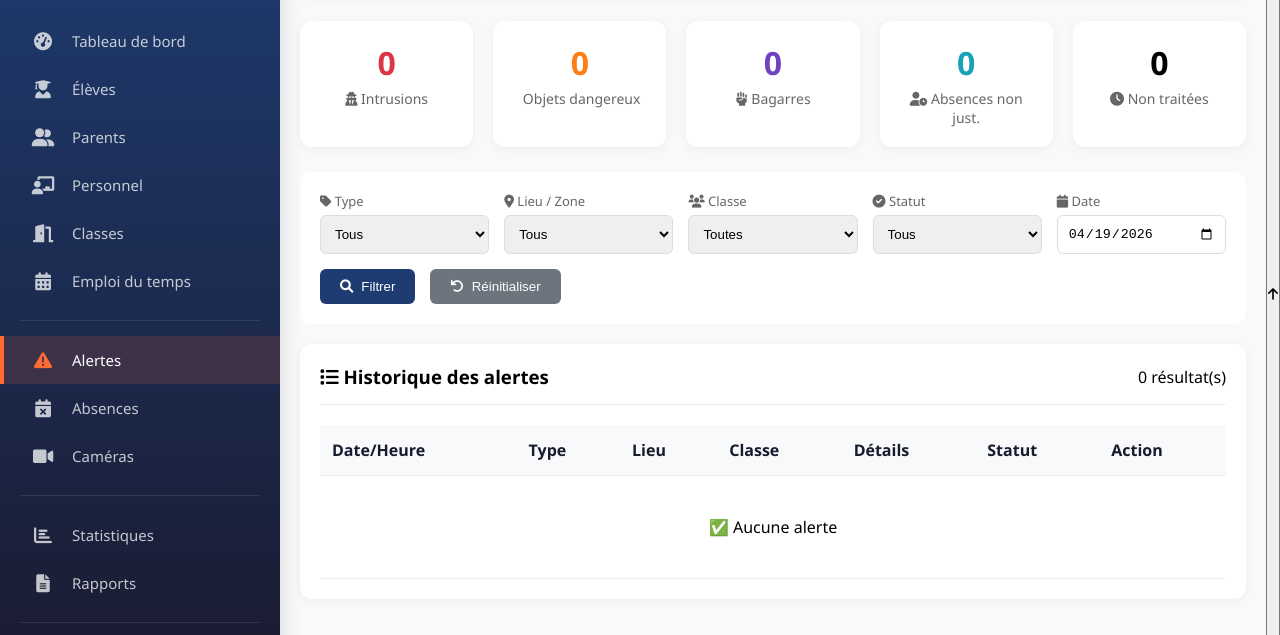
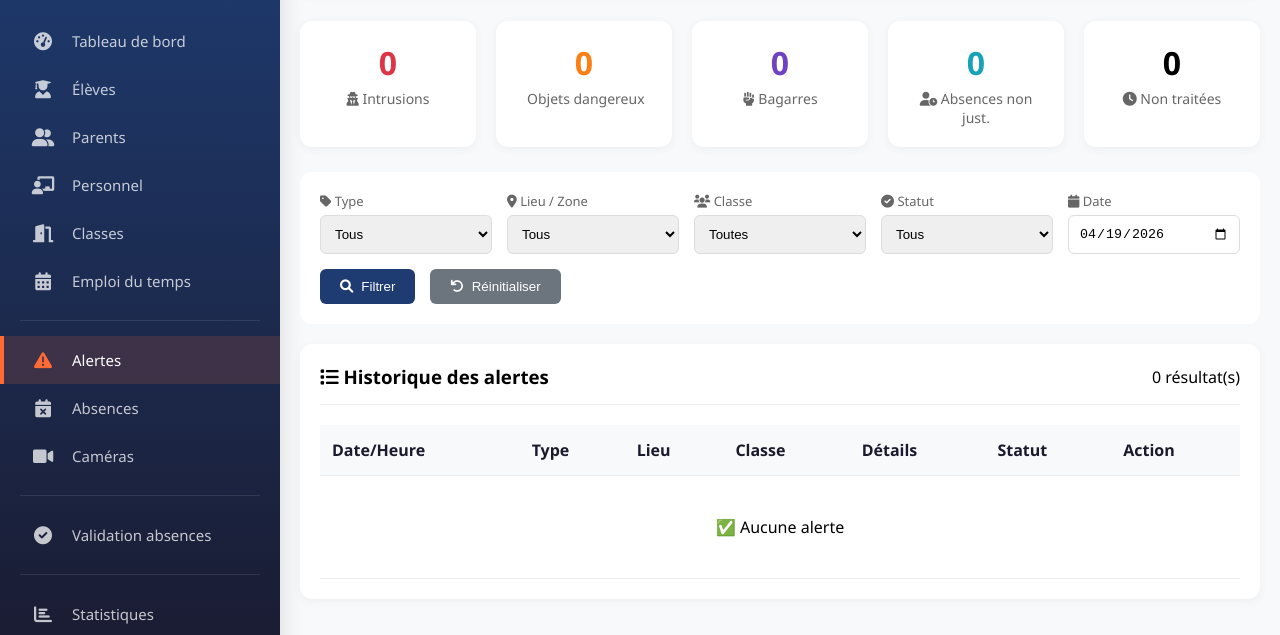
Before and after one commit to Joel2Diahou/ssi-inagohi-frontend, a plain HTML site: page alertes.html in a window 1280 px wide. Shown: the part 106-741 px from the top of the page. Drawn offline with Linux system fonts and the light colour scheme; no server answers; sample sign-in values are in the browser's storage; some icons are missing.

Commit message:
Update alertes.html
Correction affichage alertes + suppression bouton retour haut

```diff
--- a/alertes.html
+++ b/alertes.html
@@ -6,7 +6,6 @@
     <title>Alertes - SSI Inagohi</title>
     <link rel="stylesheet" href="https://cdnjs.cloudflare.com/ajax/libs/font-awesome/6.0.0/css/all.min.css">
     <style>
-
     * { margin: 0; padding: 0; box-sizing: border-box; }
 
     :root {
@@ -366,7 +365,6 @@
         .page-title p { font-size: 12px !important; }
         .card, .stat-card { padding: 12px !important; }
     }
-</style>
     </style>
 </head>
 <body>
@@ -386,15 +384,13 @@
             <a href="absences.html" class="nav-item"><i class="fas fa-calendar-times"></i><span>Absences</span></a>
             <a href="cameras.html" class="nav-item"><i class="fas fa-video"></i><span>Caméras</span></a>
             <div class="nav-divider"></div>
+            <a href="validation_absences.html" class="nav-item"><i class="fas fa-check-circle"></i><span>Validation absences</span></a>
+            <div class="nav-divider"></div>
             <a href="statistiques.html" class="nav-item"><i class="fas fa-chart-bar"></i><span>Statistiques</span></a>
             <a href="rapports.html" class="nav-item"><i class="fas fa-file-alt"></i><span>Rapports</span></a>
             <div class="nav-divider"></div>
             <a href="parametres.html" class="nav-item"><i class="fas fa-cog"></i><span>Paramètres</span></a>
             <a href="javascript:void(0);" class="nav-item" onclick="deconnexion()"><i class="fas fa-sign-out-alt"></i><span>Déconnexion</span></a>
-            <a href="validation_absences.html" class="nav-item">
-    <i class="fas fa-check-circle"></i>
-    <span>Validation absences</span>
-</a>
         </nav>
         <div class="sidebar-footer"><div class="user-info-mini"><i class="fas fa-user-circle"></i><div><strong>Administrateur</strong><span>admin@inagohi.ci</span></div></div></div>
     </div>
@@ -474,8 +470,6 @@
         </div>
     </div>
 
-    <button id="back-to-top" title="Retour en haut"><i class="fas fa-arrow-up"></i></button>
-
     <script>
         const API_URL = 'https://systeme-de-securite-intelligente.onrender.com/api';
         let toutesLesAlertes = [];
@@ -541,7 +535,6 @@
 
                 let badgeStatut = a.statut === 'traite' ? 'badge-traite' : 'badge-non-traite';
 
-                // Extraire la classe des détails si disponible
                 let classe = '-';
                 if (a.details) {
                     try {
@@ -583,7 +576,6 @@
                 if (statut && a.statut !== statut) return false;
                 if (date && a.date !== date) return false;
 
-                // Filtre par classe
                 if (classe) {
                     try {
                         const details = JSON.parse(a.details || '{}');
@@ -661,10 +653,6 @@
             }
         }
 
-        const backToTop = document.getElementById('back-to-top');
-        window.addEventListener('scroll', () => backToTop.classList.toggle('show', window.scrollY > 300));
-        backToTop.addEventListener('click', () => window.scrollTo({ top: 0, behavior: 'smooth' }));
-
         document.addEventListener('keydown', e => { if (e.key === 'Escape') fermerModal(); });
         window.onclick = e => { if (e.target === document.getElementById('modal-detail')) fermerModal(); };
 
```
